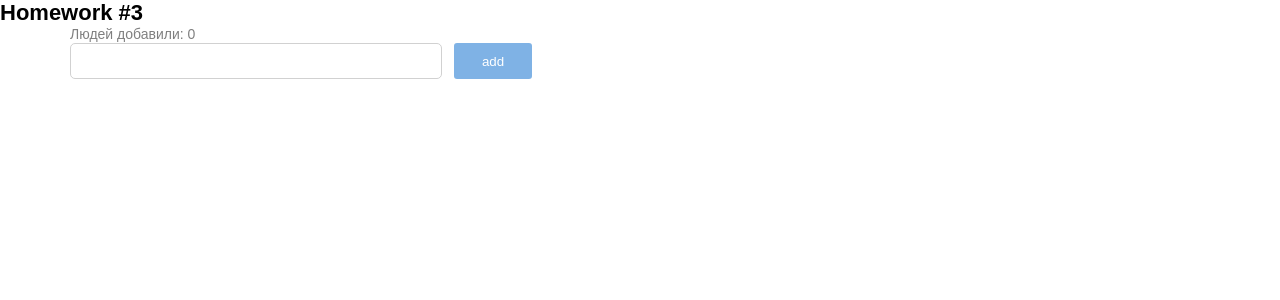
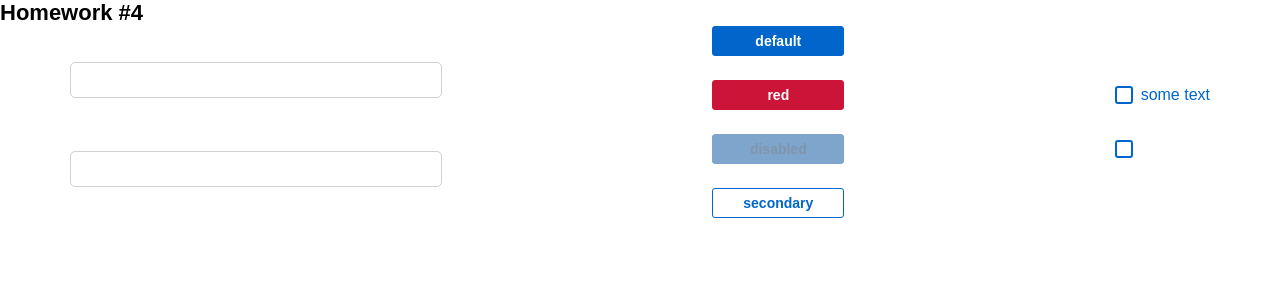
Before and after one commit to Kirill190611/hw2, a React (Create React App) app: page /#/junior-plus in a window 1280 px wide. Before the commit this address led to /#/pre-junior. Shown: the top 300 px of the page. Built offline with nearby package versions, Linux system fonts and the light colour scheme.

Commit message:
Sprint2 HW4

```diff
--- a/src/s1-main/App.tsx
+++ b/src/s1-main/App.tsx
@@ -3,6 +3,7 @@
 import HW1 from '../s2-homeworks/hw01/HW1'
 import HW2 from "../s2-homeworks/hw02/HW2";
 import HW3 from "../s2-homeworks/hw03/HW3";
+import HW4 from "../s2-homeworks/hw04/HW4";
 
 function App() {
     return (
@@ -10,8 +11,8 @@
             {/*<HW1/>*/}
             {/*раскомментировать по ходу выполнения*/}
             {/*<HW2/>*/}
-            <HW3/>
-            {/*<HW4/>*/}
+            {/*<HW3/>*/}
+            <HW4/>
 
             {/*при выполнении дз 5 и более - закомментировать здесь дз 1-4, так как они есть внутри дз 5*/}
             {/*<HW5/>*/}
--- a/src/s2-homeworks/hw04/common/c1-SuperInputText/SuperInputText.module.css
+++ b/src/s2-homeworks/hw04/common/c1-SuperInputText/SuperInputText.module.css
@@ -1,20 +1,39 @@
 .input:focus {
+    outline: none;
 }
 
 .input {
+    width: 372px;
+    max-width: 372px;
+    height: 36px;
+    border: 1px solid #D1D1D1;
+    border-radius: 5px;
+    padding: 10px;
 }
 
 .inputWrapper {
+    display: flex;
+    align-items: flex-start;
+    justify-content: flex-start;
+    flex-direction: column-reverse;
+    gap: 5px;
 }
 
 .superInput {
+    font-size: 14px;
+    line-height: 17px;
 }
 
 .errorInput {
+    border: 1px solid #CC1439;
 }
 
 .errorInput:focus {
+    outline: none;
 }
 
 .error {
+    font-size: 10px;
+    line-height: 12px;
+    color: #CC1439;
 }
--- a/src/s2-homeworks/hw04/common/c2-SuperButton/SuperButton.module.css
+++ b/src/s2-homeworks/hw04/common/c2-SuperButton/SuperButton.module.css
@@ -1,36 +1,75 @@
 .button {
+    display: flex;
+    align-items: center;
+    justify-content: center;
+    gap: 10px;
+    min-width: 132px;
+    height: 30px;
+    font-size: 14px;
+    line-height: 20px;
+    font-weight: 600;
+    padding: 5px 24px;
+    border: none;
+    border-radius: 3px;
 }
 
 .disabled {
+    color: #002E5C;
+    background-color: #004D99;
+    border: 1px solid #004D99;
+    opacity: 0.5;
 }
 
 .secondary {
+    color: #0066CC;
+    border: 1px solid #0066CC;
+    background-color: transparent;
 }
 
 .default {
+    color: #FFFFFF;
+    background-color: #0066CC;
+    border: 1px solid #0066CC;
 }
 
 .red {
+    color: #FFFFFF;
+    background-color: #CC1439;
+    border: 1px solid #CC1439;
 }
 
 .default:hover {
+    background-color: #0080FF;
+    border: 1px solid #0080FF;
 }
 
 .red:hover {
+    background-color: #FF1A47;
+    border: 1px solid #FF1A47;
 }
 
 .secondary:hover {
+    background-color: #E5F0FA;
 }
 
 
 .default:active {
+    background-color: #0059B2;
+    border: 1px solid #0059B2;
 }
 
 .secondary:active {
+    background-color: #C9E5FF;
 }
 
 .red:active {
+    background-color: #B21232;
+    border: 1px solid #B21232;
 }
 
 .button:disabled {
+    color: #002E5C;
+    background-color: #004D99;
+    border: 1px solid #004D99;
+    opacity: 0.5;
 }
--- a/src/s2-homeworks/hw04/common/c2-SuperButton/SuperButton.tsx
+++ b/src/s2-homeworks/hw04/common/c2-SuperButton/SuperButton.tsx
@@ -18,11 +18,14 @@
     }
 ) => {
     const finalClassName = s.button
-        // + (disabled
-        //         ? ...
-        //         : xType === 'red'
-        //             ? ...
-        + (className ? ' ' + className : '') // задачка на смешивание классов
+    // + (disabled
+    //         ? ...
+    //         : xType === 'red'
+    //             ? ...
+        + (disabled
+            ? ' ' + s.disabled
+            : xType === 'red' ? ' ' + s.red : "")
+    + (xType === 'secondary' ? ' ' + s.secondary : ' ' + s.default) // задачка на смешивание классов
 
     return (
         <button
--- a/src/s2-homeworks/hw04/common/c3-SuperCheckbox/SuperCheckbox.tsx
+++ b/src/s2-homeworks/hw04/common/c3-SuperCheckbox/SuperCheckbox.tsx
@@ -27,8 +27,11 @@
     }
 ) => {
     const onChangeCallback = (e: ChangeEvent<HTMLInputElement>) => {
+        onChangeChecked?.(e.currentTarget.checked)
+        if (onChange) {
+            onChange(e)
+        }
         // задачка на написание онченджа
-
     }
 
     const finalInputClassName = s.checkbox
```
